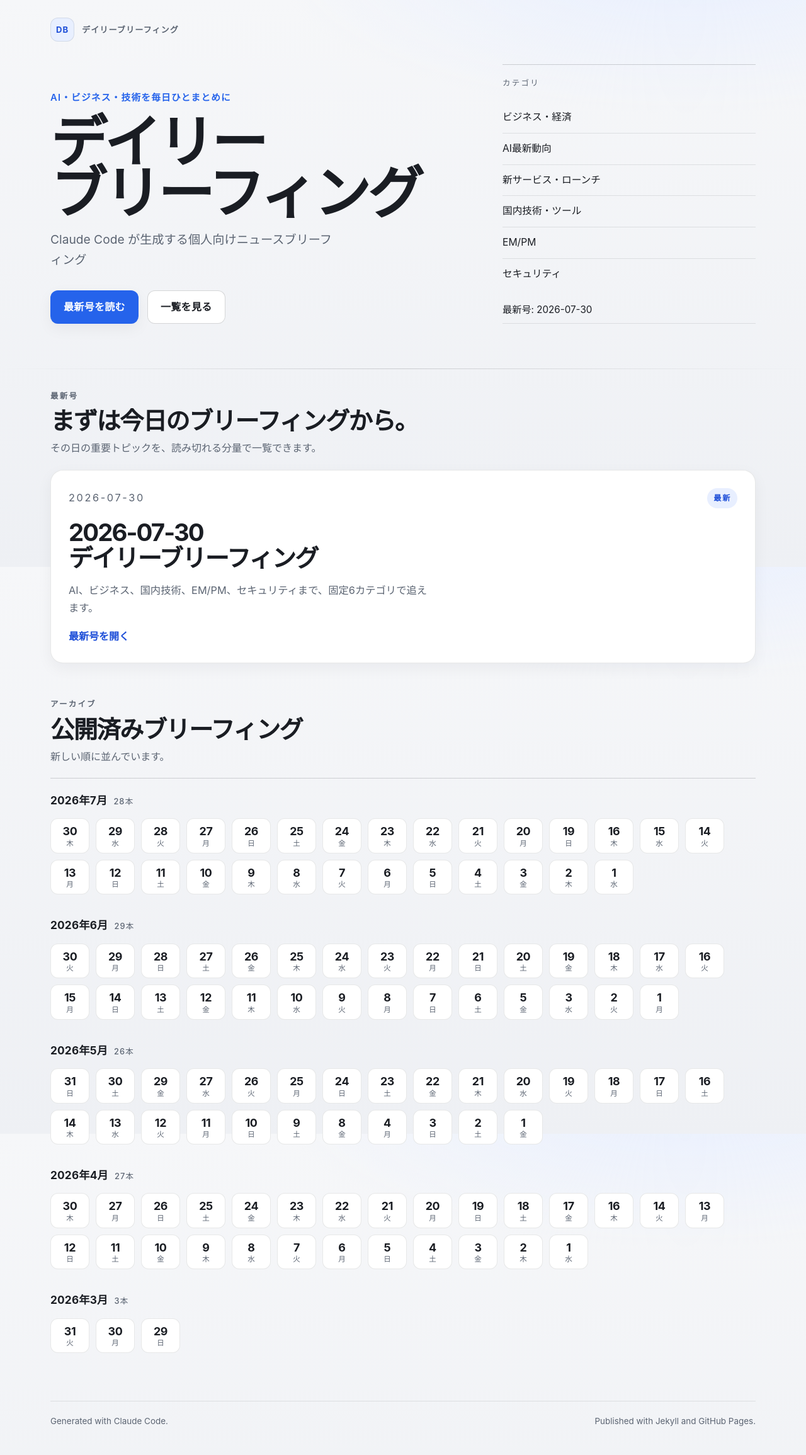
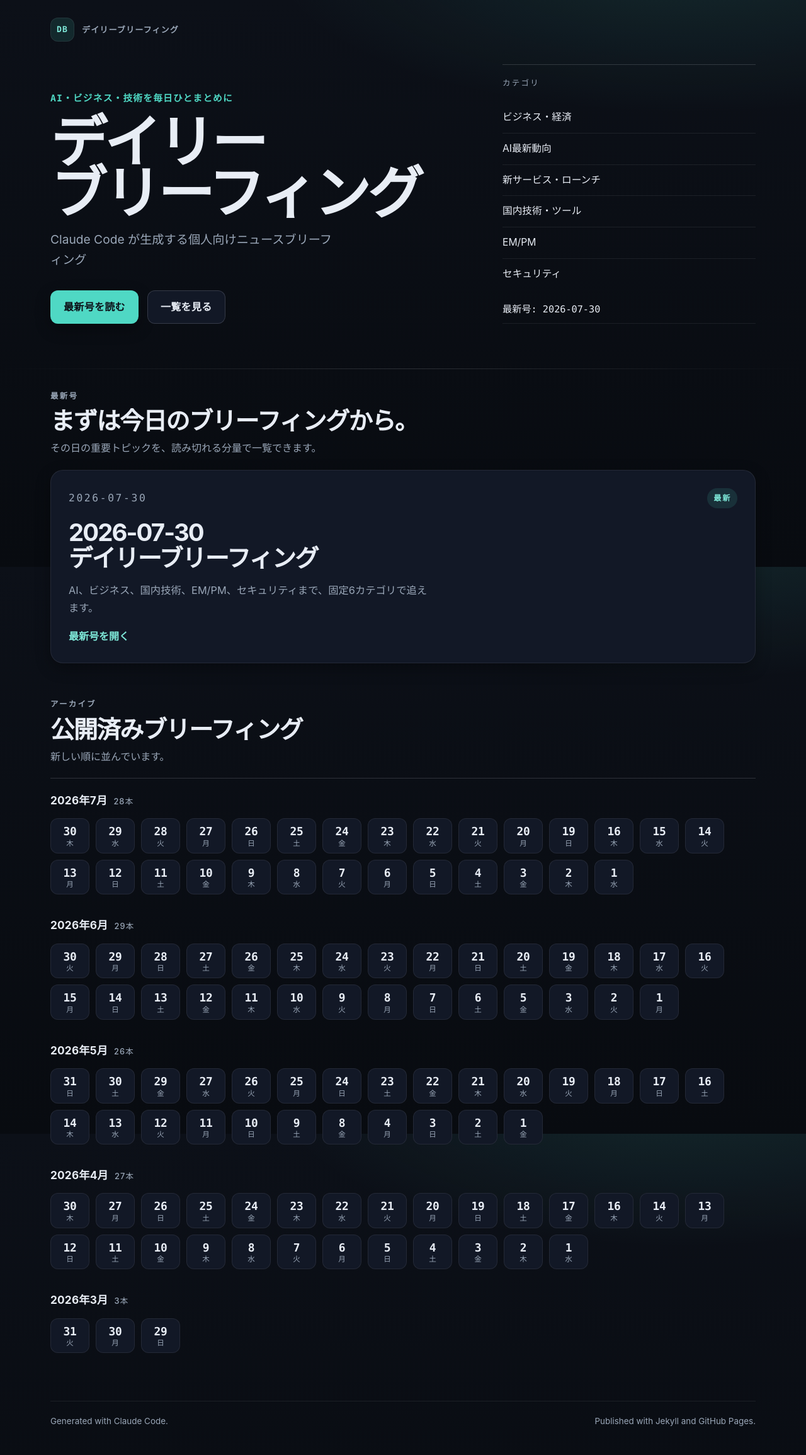
Before and after one commit to 500ban/briefings-daily-news, a Jekyll site: the page built from index.md, in a window 1280 px wide. Shown: the whole page at 63% size. Built offline with Jekyll 4.4.1, drawn with Linux system fonts in a browser that asks for light colours.

Commit message:
design: トンマナをテックダークに変更（ダーク固定・ティールアクセント・等幅ラベル）
- ライト/ダーク自動切替を廃止しダーク固定（bg #0c1018 / surface #121826）
- アクセントをブルーからティール (#4fd8c4) へ
- ラベル・日付・番号類に等幅フォントを適用
- theme-color をダーク単一に統一

Co-Authored-By: Claude Opus 4.8 <noreply@anthropic.com>

```diff
--- a/_layouts/default.html
+++ b/_layouts/default.html
@@ -5,8 +5,7 @@
     <meta name="viewport" content="width=device-width, initial-scale=1">
     <title>{% if page.title and page.title != site.title %}{{ page.title }} | {% endif %}{{ site.title }}</title>
     <meta name="description" content="{{ page.excerpt | default: site.description | strip_html | normalize_whitespace }}">
-    <meta name="theme-color" media="(prefers-color-scheme: light)" content="#f6f7f9">
-    <meta name="theme-color" media="(prefers-color-scheme: dark)" content="#0e1116">
+    <meta name="theme-color" content="#0c1018">
     <link rel="stylesheet" href="{{ '/assets/css/style.css' | relative_url }}">
   </head>
   <body class="{% if page.url == '/' %}page-home{% elsif page.layout == 'post' %}page-post{% else %}page-default{% endif %}">
--- a/assets/css/style.css
+++ b/assets/css/style.css
@@ -1,44 +1,25 @@
 /* ============================================================
-   デイリーブリーフィング — Clean Light / Dark auto theme
+   デイリーブリーフィング — Tech Dark (ダーク固定・ティール)
    ============================================================ */
 
 :root {
-  /* Light (default) */
-  --bg: #f6f7f9;
-  --bg-strong: #eef0f4;
-  --surface: #ffffff;
-  --surface-2: #f2f4f8;
-  --ink: #1a1d23;
-  --muted: #5b6472;
-  --line: rgba(26, 29, 35, 0.1);
-  --line-strong: rgba(26, 29, 35, 0.18);
-  --accent: #2563eb;
-  --accent-strong: #1d4ed8;
-  --accent-soft: #e8efff;
-  --accent-ring: rgba(37, 99, 235, 0.35);
-  --shadow-soft: 0 18px 48px rgba(26, 29, 35, 0.07);
-  --shadow-card: 0 8px 24px rgba(26, 29, 35, 0.05);
+  --bg: #0c1018;
+  --bg-strong: #080b10;
+  --surface: #121826;
+  --surface-2: #1a2130;
+  --ink: #e8edf5;
+  --muted: #9aa7b8;
+  --line: rgba(232, 237, 245, 0.08);
+  --line-strong: rgba(232, 237, 245, 0.16);
+  --accent: #4fd8c4;
+  --accent-strong: #7ee8d8;
+  --accent-soft: rgba(79, 216, 196, 0.12);
+  --accent-ring: rgba(79, 216, 196, 0.4);
+  --shadow-soft: 0 18px 48px rgba(0, 0, 0, 0.45);
+  --shadow-card: 0 8px 24px rgba(0, 0, 0, 0.32);
   --page-width: 1120px;
   --text-width: 760px;
-}
-
-@media (prefers-color-scheme: dark) {
-  :root {
-    --bg: #0e1116;
-    --bg-strong: #0a0d11;
-    --surface: #161a21;
-    --surface-2: #1d222b;
-    --ink: #e7eaf0;
-    --muted: #99a3b2;
-    --line: rgba(231, 234, 240, 0.09);
-    --line-strong: rgba(231, 234, 240, 0.17);
-    --accent: #7aa5ff;
-    --accent-strong: #9dbcff;
-    --accent-soft: rgba(122, 165, 255, 0.13);
-    --accent-ring: rgba(122, 165, 255, 0.4);
-    --shadow-soft: 0 18px 48px rgba(0, 0, 0, 0.4);
-    --shadow-card: 0 8px 24px rgba(0, 0, 0, 0.3);
-  }
+  --font-mono: "SFMono-Regular", ui-monospace, "Cascadia Mono", Consolas, "Courier New", monospace;
 }
 
 * {
@@ -86,6 +67,19 @@ a:focus-visible {
 .site-shell {
   width: min(var(--page-width), calc(100% - 40px));
   margin: 0 auto;
+}
+
+/* テックダーク: ラベル・日付・番号類は等幅で締める（和文はサンセリフにフォールバック） */
+.site-brand-mark,
+.site-kicker,
+.section-kicker,
+.post-kicker,
+.feature-date,
+.post-date,
+.post-nav-date,
+.hero-issue-date,
+.archive-day-num {
+  font-family: var(--font-mono);
 }
 
 /* ── Header ─────────────────────────────────── */
@@ -271,24 +265,14 @@ a:focus-visible {
 
 .button-primary {
   background: var(--accent);
-  color: #ffffff;
+  color: #0c1018;
   box-shadow: var(--shadow-card);
 }
 
 .button-primary:hover {
   background: var(--accent-strong);
-  color: #ffffff;
+  color: #0c1018;
   transform: translateY(-1px);
-}
-
-@media (prefers-color-scheme: dark) {
-  .button-primary {
-    color: #0e1116;
-  }
-
-  .button-primary:hover {
-    color: #0e1116;
-  }
 }
 
 .button-secondary {
```
